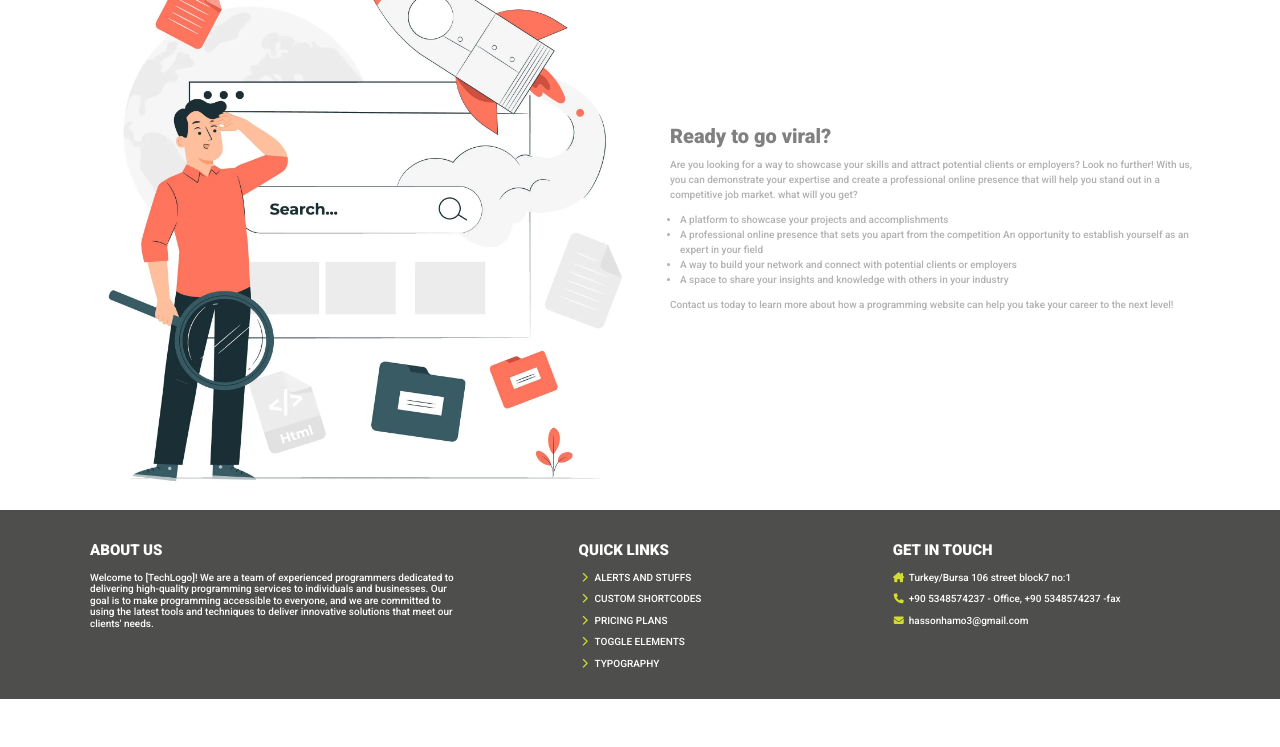
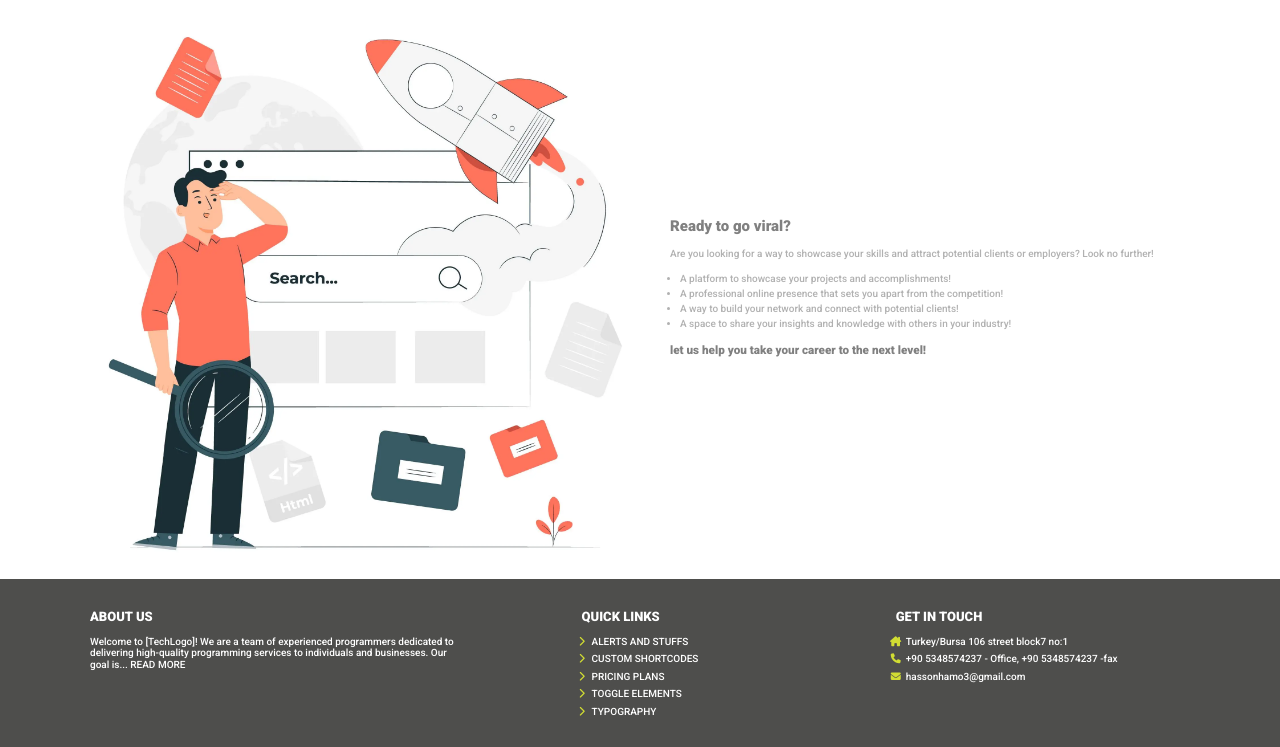
Before and after one commit to 7-hamo/Techlogo, a plain HTML site: page index.html in a window 1280 px wide. Shown: the part 1136-1883 px from the top of the page. Before the commit the page ends 1835 px from the top, so only its background shows below. Drawn offline with Linux system fonts and the light colour scheme.

Commit message:
last touches

```diff
--- a/index.html
+++ b/index.html
@@ -4,7 +4,7 @@
     <meta charset="UTF-8" />
     <meta http-equiv="X-UA-Compatible" content="IE=edge" />
     <meta name="viewport" content="width=device-width, initial-scale=1.0" />
-    <title>Simple Landing Page</title>
+    <title>TechLogo</title>
     <link rel="stylesheet" href="styles/css.css" />
     <link rel="stylesheet" href="styles/normalize.css" />
     <link rel="preconnect" href="https://fonts.googleapis.com" />
@@ -24,10 +24,16 @@
       <div class="container block--first-bar">
         <div class="social-media">
           <i class="icon fa-brands fa-youtube"></i>
-          <a href="https://www.facebook.com/profile.php?id=100009303706460" target="_blank"><i class="icon fa-brands fa-facebook-f"></i></a>
+          <a
+            href="https://www.facebook.com/profile.php?id=100009303706460"
+            target="_blank"
+            ><i class="icon fa-brands fa-facebook-f"></i
+          ></a>
           <i class="icon fa-solid fa-basketball"></i>
           <i class="icon fa-brands fa-twitter"></i>
-          <a href="https://www.instagram.com/7_hamo/" target="_blank"><i class="icon fa-brands fa-instagram"></i></a>
+          <a href="https://www.instagram.com/7_hamo/" target="_blank"
+            ><i class="icon fa-brands fa-instagram"></i
+          ></a>
         </div>
         <div class="form">
           <input type="text" class="input" placeholder="" />
@@ -92,7 +98,12 @@
         <div class="card card--large card--green">
           <h2 class="card__title">Hope of Graphic Designer</h2>
           <p>
-            "When I was looking for a job as a graphic designer, I knew that my portfolio was going to be a key factor in getting hired. I created a portfolio website that showcased my best work, and it made all the difference. Employers were able to see my design skills in action and get a sense of my style and creativity. Thanks to my portfolio website, I was able to land my dream job at a top design agency."
+            "When I was looking for a job as a graphic designer, I knew that my
+            portfolio was going to be a key factor in getting hired. I created a
+            portfolio website that showcased my best work, and it made all the
+            difference. Employers were able to see my design skills in action
+            and get a sense of my style and creativity. Thanks to my portfolio
+            website, I was able to land my dream job at a top design agency."
           </p>
           <div class="card__footer">
             <a class="read-more" href="">Read More</a>
@@ -105,7 +116,12 @@
         <div class="card card--large card--red">
           <h2 class="card__title">Freelancer struggles</h2>
           <p>
-            "As a freelance writer, I knew that I needed a way to stand out from the competition. That's why I created a portfolio website that showcased my best writing samples and highlighted my expertise in various niches. Thanks to my website, I was able to attract more clients and land higher-paying gigs. The site was a key factor in establishing my brand and reputation as a writer."
+            "As a freelance writer, I knew that I needed a way to stand out from
+            the competition. That's why I created a portfolio website that
+            showcased my best writing samples and highlighted my expertise in
+            various niches. Thanks to my website, I was able to attract more
+            clients and land higher-paying gigs. The site was a key factor in
+            establishing my brand and reputation as a writer."
           </p>
           <div class="card__footer">
             <a class="read-more" href="">Read More</a>
@@ -118,7 +134,12 @@
         <div class="card card--large card--green">
           <h2 class="card__title">Photographer Spread</h2>
           <p>
-            "As a photographer, I struggled to get my work noticed until I created a portfolio website. The site allowed me to showcase my best shots and highlight my unique style and approach. Thanks to my portfolio website, I was able to attract more clients and establish myself as a serious photographer. I even landed a few high-profile gigs that I wouldn't have been able to get otherwise."
+            "As a photographer, I struggled to get my work noticed until I
+            created a portfolio website. The site allowed me to showcase my best
+            shots and highlight my unique style and approach. Thanks to my
+            portfolio website, I was able to attract more clients and establish
+            myself as a serious photographer. I even landed a few high-profile
+            gigs that I wouldn't have been able to get otherwise."
           </p>
           <div class="card__footer">
             <a class="read-more" href="">Read More</a>
@@ -135,30 +156,31 @@
       <div class="container details-header">
         <img src="/images/details.webp" alt="details-logo" />
         <div class="descreption-details">
-          <h1 class="details-title">Ready to go viral?</h1>
+          <h2 class="details-title">Ready to go viral?</h2>
+          <div>
             <p>
               Are you looking for a way to showcase your skills and attract
-            potential clients or employers? Look no further! With us, you can
-            demonstrate your expertise and create a professional online presence
-            that will help you stand out in a competitive job market. what will you get?
-            <ul>
-              <li>A platform to
-                showcase your projects and accomplishments</li>
+              potential clients or employers? Look no further!
+            </p>
+
+            <ul class="description__ul">
+              <li>A platform to showcase your projects and accomplishments!</li>
               <li>
-                  A professional online
-                  presence that sets you apart from the competition An opportunity to
-                  establish yourself as an expert in your field
+                A professional online presence that sets you apart from the
+                competition!
               </li>
               <li>
-                  A way to build your
-                  network and connect with potential clients or employers
+                A way to build your network and connect with potential clients!
               </li>
-                <li>A space to
-                  share your insights and knowledge with others in your industry</li>
+              <li>
+                A space to share your insights and knowledge with others in your
+                industry!
+              </li>
             </ul>
-            Contact us today to learn more about how a programming website
-            can help you take your career to the next level!
-          </p>
+            <h3 class="descreption__end-p">
+              let us help you take your career to the next level!
+            </h3>
+          </div>
         </div>
       </div>
     </div>
@@ -166,15 +188,17 @@
     <div class="background-dark">
       <footer class="container">
         <div class="about">
-          <h2>ABOUT US</h2>
-          <p>
-            Welcome to [TechLogo]! We are a team of experienced programmers dedicated to delivering high-quality programming services to individuals and businesses. Our goal is to make programming accessible to everyone, and we are committed to using the latest tools and techniques to deliver innovative solutions that meet our clients' needs.
-
+          <h2 class="footer__title">ABOUT US</h2>
+          <p class="footer__p">
+            Welcome to [TechLogo]! We are a team of experienced programmers
+            dedicated to delivering high-quality programming services to
+            individuals and businesses. Our goal is...
+            <a class="footer-links" href="#">Read More</a>
           </p>
         </div>
         <div class="links">
-          <h2>QUICK LINKS</h2>
-          <ul class="fa-ul">
+          <h2 class="footer__title">QUICK LINKS</h2>
+          <ul class="fa-ul footer__p">
             <li>
               <a class="footer-links" href="#">
                 <span class="fa-li"
@@ -195,8 +219,8 @@
                 >custom shortcodes
               </a>
             </li>
-            <li><a class="footer-links" href="">
-
+            <li>
+              <a class="footer-links" href="">
                 <span class="fa-li"
                   ><i
                     class="fa-solid fa-chevron-right"
@@ -205,8 +229,8 @@
                 >pricing plans
               </a>
             </li>
-            <li><a class="footer-links" href="">
-
+            <li>
+              <a class="footer-links" href="">
                 <span class="fa-li"
                   ><i
                     class="fa-solid fa-chevron-right"
@@ -228,8 +252,8 @@
           </ul>
         </div>
         <div class="contact">
-          <h2>GET IN TOUCH</h2>
-          <ul class="fa-ul">
+          <h2 class="footer__title">GET IN TOUCH</h2>
+          <ul class="fa-ul footer__p">
             <li class="home">
               <span class="fa-li"
                 ><i
@@ -245,7 +269,10 @@
             </li>
             <li class="emeil">
               <span class="fa-li"
-                ><i class="fa-solid fa-envelope" style="color: #d1dd33"></i></span
+                ><i
+                  class="fa-solid fa-envelope"
+                  style="color: #d1dd33"
+                ></i></span
               >hassonhamo3@gmail.com
             </li>
           </ul>
--- a/styles/css.css
+++ b/styles/css.css
@@ -43,7 +43,7 @@ body{
     text-align: center;
 }
 .logo-image>img{
-    max-width: 10%;
+    max-width: 30%;
 }
 /* Form */
 .form{
@@ -184,11 +184,11 @@ text-align: center;
 .card--small{
     padding: 2rem 0;
 }
-.card--small>p{
+.p-card{
     text-transform: uppercase;
     text-align: center;
     margin-bottom: 0;
-    font-size: 0.5rem;
+    font-size: 0.8rem;
 }
 .card--large{
     display: flex;
@@ -219,13 +219,13 @@ text-align: center;
 .card__title{
     white-space: nowrap;
     text-transform: uppercase;
-    font-size: 1rem;
+    font-size: .6rem;
     margin-bottom: 0;
 }
 .card--large p{
     text-align: left;
-    font-size: .8rem;
-    line-height: 1rem;
+    font-size: .4rem;
+    line-height: .9rem;
 }
 .card__footer{
     display: flex;
@@ -237,11 +237,11 @@ text-align: center;
     font-size: .7rem;
 }
 .read-more{
-    font-size: 1rem;
+    font-size: .7rem;
     text-align: left;
 }
 @media screen and (min-width:700px) {
-    .card--small>p{
+    .p-card{
         font-size: 1.4rem;
     }
     .card--small>i{
@@ -286,10 +286,10 @@ text-align: center;
     line-height: .7rem;
     font-size: .7rem;
 }
-.descreption-details>ul{
+.description__ul{
     padding-left: 1rem;
 }
-.details-title{
+.details-title,.descreption__end-p{
     color: grey;
 }
 .details-header>img{
@@ -314,13 +314,31 @@ footer{
     justify-items: center;
 }
 footer .fa-ul{
-    margin-left: 1.6rem;
+    margin-left: 1rem;
 }
 .fa-ul>li{
-    margin-top: 1rem;
+    margin-top: 0.3rem;
 }
 .footer-links:hover{
     color: #f0562f;
+}
+.footer__title{
+    font-size: 0.8rem;
+}
+.footer__p{
+    font-size: .6rem;
+}
+@media screen and (min-width:700px) {
+
+.fa-ul>li{
+    margin-top: 0.6rem;
+}
+.footer__title{
+    font-size: 1.3rem;
+}
+.footer__p{
+    font-size: 1rem;
+}
 }
 /* blocks */
 .block--first-bar{
```
Lines whose indentation alone changed are shown as unchanged.
